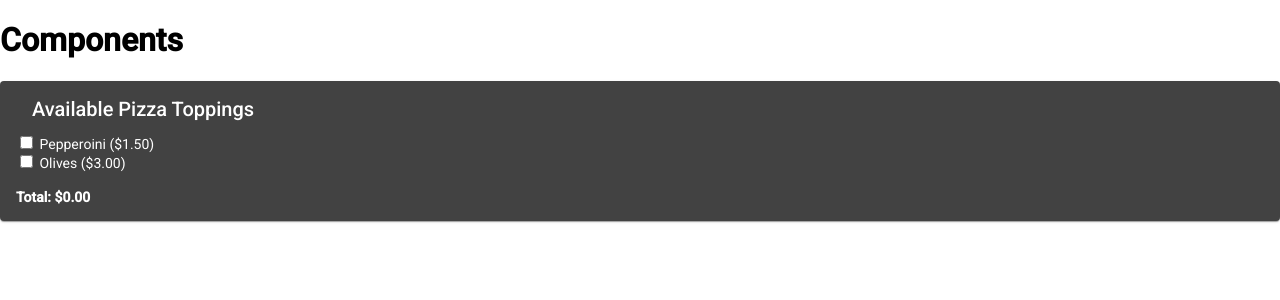
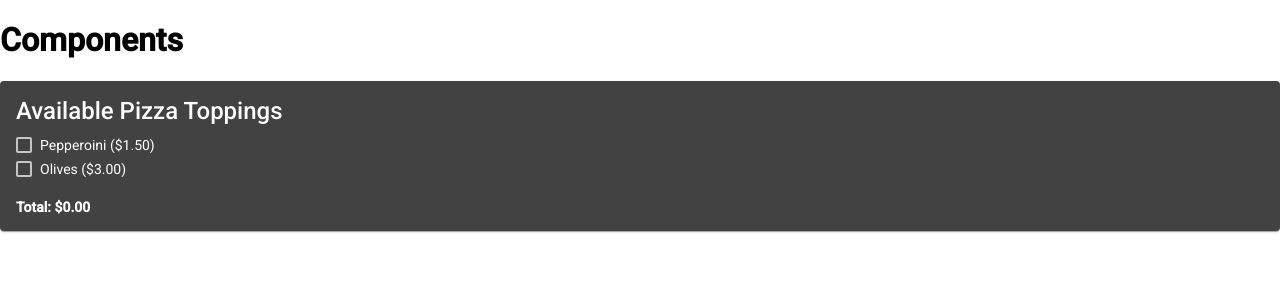
Before and after one commit to tsteelematc/components-2022ftuth, an Angular app: page / in a window 1280 px wide. Shown: the top 300 px of the page. Built offline with nearby package versions, Linux system fonts and the light colour scheme.

Commit message:
Added the mat-checkbox
now I have animation checkboxes!

```diff
--- a/src/app/pizza-toppings/pizza-toppings.component.html
+++ b/src/app/pizza-toppings/pizza-toppings.component.html
@@ -1,22 +1,16 @@
 <mat-card>
-    <mat-card-header>
         <mat-card-title>
             Available Pizza Toppings
         </mat-card-title>
-    </mat-card-header>
     <mat-card-content>
         <div
             *ngFor="let pt of availablePizzaToppings"
         >
-            <label
-                name="pt.name"
+            <mat-checkbox
+                [(ngModel)]="pt.checked"
             >
-                <input
-                    type="checkbox"
-                    [(ngModel)]="pt.checked"
-                />
                 {{ pt.name }} ({{ pt.price | currency }})
-            </label>
+            </mat-checkbox>
         </div>
         <h4>
             Total: {{ total | currency }}
```
